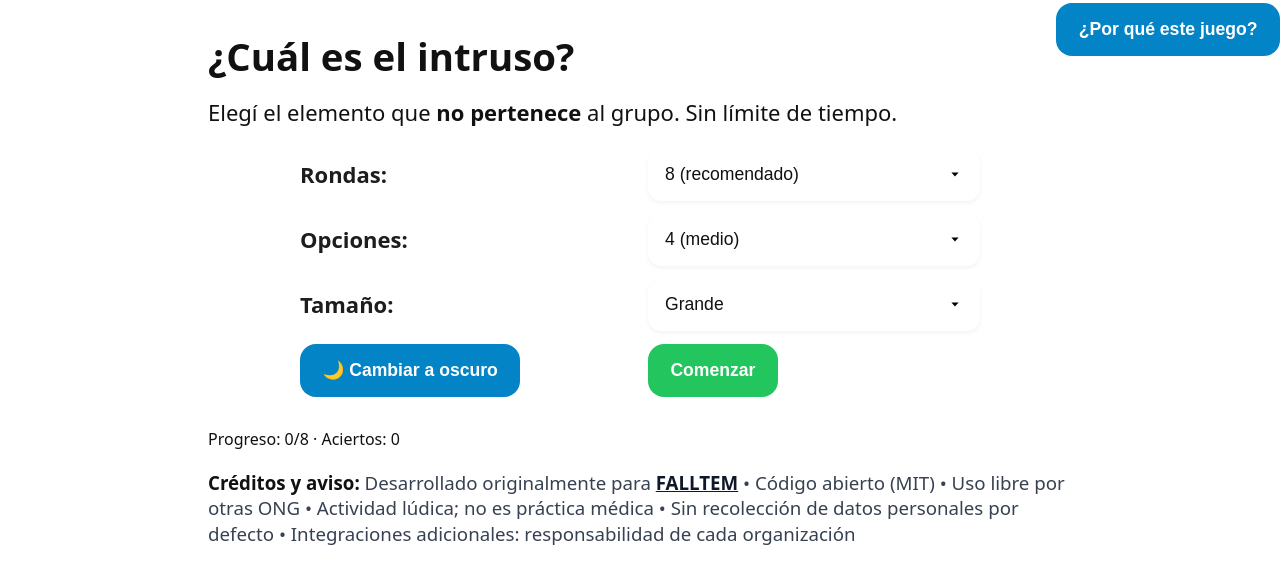
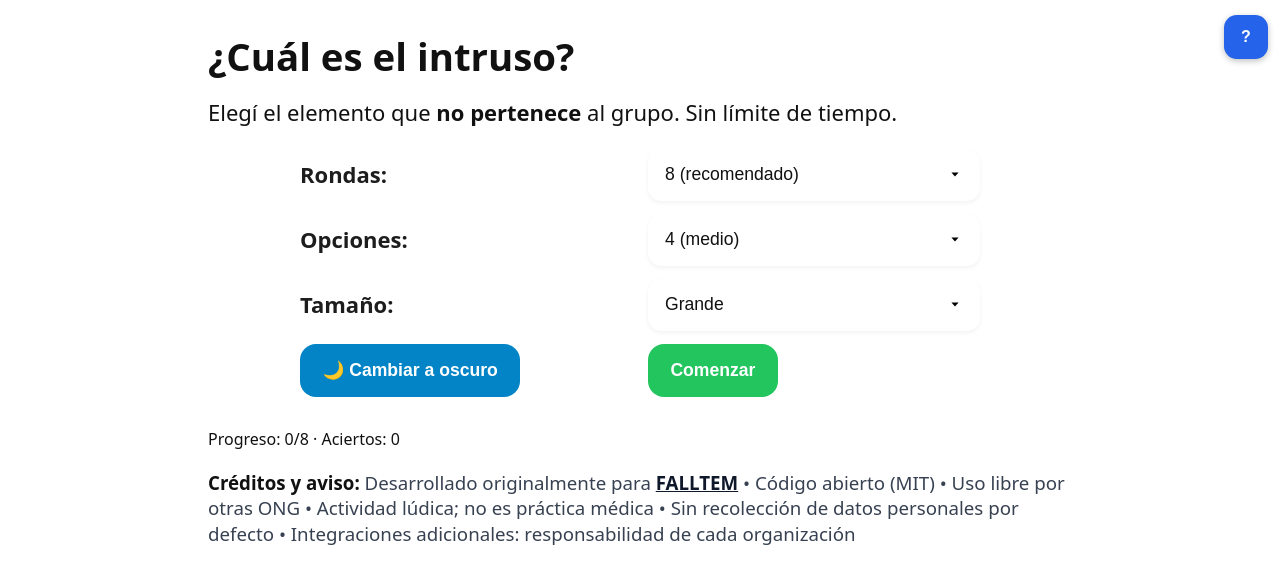
Before and after one commit to fundacion-falltem/juego-intruso, a plain HTML site: page index.html in a window 1280 px wide. Drawn offline with Linux system fonts and the light colour scheme.

Commit message:
Mejora UX: botón de ayuda fijo en esquina superior derecha

```diff
--- a/index.html
+++ b/index.html
@@ -25,18 +25,33 @@
   <title>¿Cuál es el intruso? — Juegos Cognitivos</title>
 
   <!-- Estilos (sin inline para cumplir CSP) -->
-  <link rel="stylesheet" href="./styles.css?v=sec9">
+  <link rel="stylesheet" href="./styles.css?v=sec10">
 </head>
 
 <body>
-  <!-- Accesibilidad: aparece con Tab y salta directo al juego (estilos en styles.css) -->
+  <!-- Accesibilidad: aparece con Tab y salta directo al juego -->
   <a href="#juego" class="skip">Saltar directamente al juego</a>
 
   <!-- Botón + modal “¿Por qué este juego?” -->
-  <button id="aboutBtn" class="btn secundario fixed-top-right" aria-haspopup="dialog">
-    ¿Por qué este juego?
+
+<div class="fixed-top-right">
+  <button id="aboutBtn"
+          class="btn-ayuda"
+          type="button"
+          aria-haspopup="dialog"
+          aria-controls="aboutModal"
+          aria-expanded="false"
+          aria-label="¿Por qué este juego?">
+    ?
   </button>
-  <div id="aboutModal" aria-hidden="true" role="dialog" aria-labelledby="aboutTitle" class="modal">
+</div>
+
+  <div id="aboutModal"
+       aria-hidden="true"
+       aria-modal="true"
+       role="dialog"
+       aria-labelledby="aboutTitle"
+       class="modal">
     <div class="modal-card" role="document">
       <h2 id="aboutTitle" class="mt0">¿Por qué este juego?</h2>
       <p>Este juego ejercita <strong>categorización</strong> e <strong>inhibición</strong>.
@@ -56,7 +71,7 @@
         [2] Anguera J.A. et al., <em>Nature</em>, 2013 (multitarea adaptativa).
       </small></p>
       <div class="modal-actions">
-        <button id="aboutClose" class="btn principal">Entendido</button>
+        <button id="aboutClose" class="btn principal" type="button">Entendido</button>
       </div>
     </div>
   </div>
@@ -90,9 +105,9 @@
         <!-- Botón de tema: el texto lo ajusta app.js (muestra la ACCIÓN) -->
         <button id="themeToggle" class="btn secundario" type="button" aria-pressed="false">Cambiar tema</button>
 
-        <button id="btnComenzar" class="btn principal">Comenzar</button>
-        <button id="btnReiniciar" class="btn secundario" hidden>Volver a jugar</button>
-        <button id="btnPista" class="btn info" hidden>Mostrar pista</button>
+        <button id="btnComenzar" class="btn principal" type="button">Comenzar</button>
+        <button id="btnReiniciar" class="btn secundario" type="button" hidden>Volver a jugar</button>
+        <button id="btnPista" class="btn info" type="button" hidden>Mostrar pista</button>
       </section>
     </header>
 
@@ -117,9 +132,9 @@
     </footer>
   </main>
 
-  <noscript><p style="margin:1rem">Este juego necesita JavaScript para funcionar.</p></noscript>
+  <noscript><p>Este juego necesita JavaScript para funcionar.</p></noscript>
 
   <!-- Script (defer; subí la versión cuando actualices) -->
-  <script src="./app.js?v=sec9" defer></script>
+  <script src="./app.js?v=sec10" defer></script>
 </body>
 </html>
--- a/styles.css
+++ b/styles.css
@@ -250,3 +250,54 @@ select {
   background-size: 1rem;
   padding-right: 2.5rem; /* espacio para la flecha */
 }
+
+/* === Botón de ayuda (desktop por defecto) === */
+.fixed-top-right .btn-ayuda {
+  background: var(--btn-info-bg);
+  color: var(--btn-info-fg);
+  border: none;
+  border-radius: .8rem;
+  font-weight: 700;
+  padding: .6rem 1rem;
+  font-size: 1rem;
+  cursor: pointer;
+  transition: all 0.2s ease-in-out;
+}
+
+.fixed-top-right .btn-ayuda:hover {
+  filter: brightness(1.1);
+}
+
+/* Botón de ayuda circular (desktop + móvil) */
+.fixed-top-right {
+  position: fixed;   /* siempre fijo */
+  top: 12px;
+  right: 12px;
+  z-index: 100;
+}
+
+.btn-ayuda {
+  width: 44px;
+  height: 44px;
+  border-radius: 50%; /* círculo perfecto */
+  border: none;
+  cursor: pointer;
+  background: var(--btn-info-bg);
+  color: var(--btn-info-fg);
+  font-size: 1.4rem;
+  font-weight: 700;
+  text-align: center;
+  line-height: 44px; /* centra el "?" si es texto */
+  display: flex;     /* centra contenido si usás SVG */
+  align-items: center;
+  justify-content: center;
+  box-shadow: 0 2px 6px rgba(0,0,0,0.25);
+  transition: all 0.2s ease-in-out;
+}
+
+.btn-ayuda:hover,
+.btn-ayuda:focus-visible {
+  filter: brightness(1.1);
+  outline: 3px solid var(--focus-color);
+  outline-offset: 2px;
+}
```
